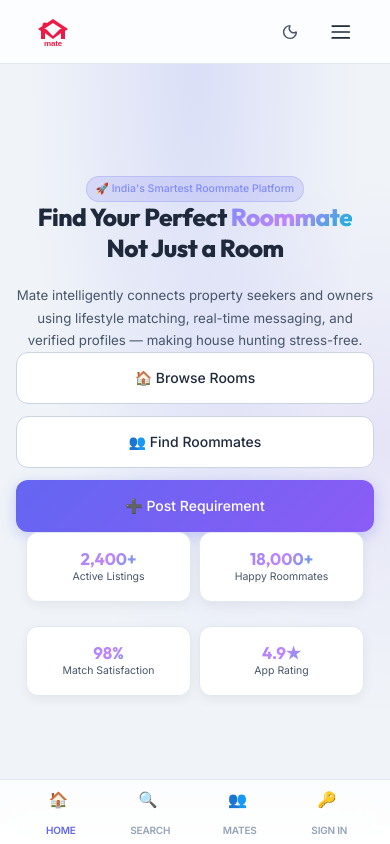
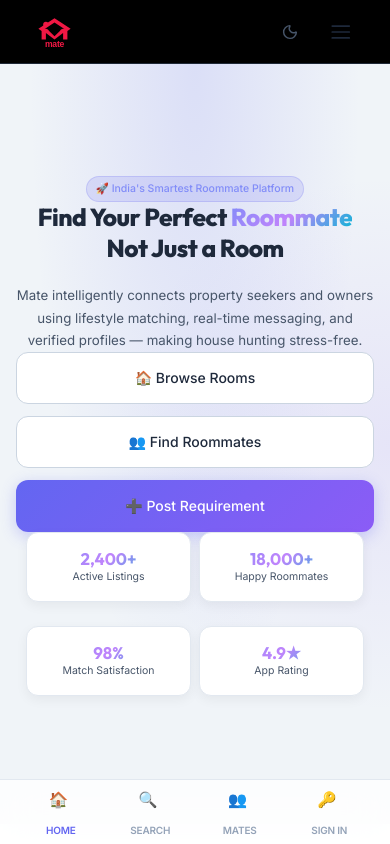
Before and after one commit to sidpurvviya-dotcom/mate, a Next.js app: page / in a window 390 px wide. Shown: the top 844 px of the page. Built offline with nearby package versions, Linux system fonts and the light colour scheme.

Commit message:
style: Enforce true black backdrop for global navbar and perfect responsive logo sizing

```diff
--- a/src/app/globals.css
+++ b/src/app/globals.css
@@ -832,7 +832,7 @@ input[type="range"]::-webkit-slider-thumb {
 }
 
 .mate-logo {
-  height: 40px;
+  height: 48px;
   width: auto;
   transition: transform 0.2s ease-in-out;
 }
@@ -841,6 +841,18 @@ input[type="range"]::-webkit-slider-thumb {
   position: sticky;
   top: 0;
   z-index: 999;
+  background-color: #000000 !important;
+  color: #ffffff !important;
+  border-bottom: 1px solid #1f2937;
+}
+
+.navbar a, .navbar .btn-ghost {
+  color: #ffffff !important;
+}
+
+.footer {
+  background-color: #000000 !important;
+  color: #ffffff !important;
 }
 
 /* ─── Responsive adjustments for Mobile (max-width: 480px) ─────────────── */
@@ -889,7 +901,7 @@ input[type="range"]::-webkit-slider-thumb {
     justify-content: flex-start;
   }
   .mate-logo {
-    height: 30px !important;
+    height: 32px !important;
   }
 
   /* 3. Icon & Navigation Styling */
```
